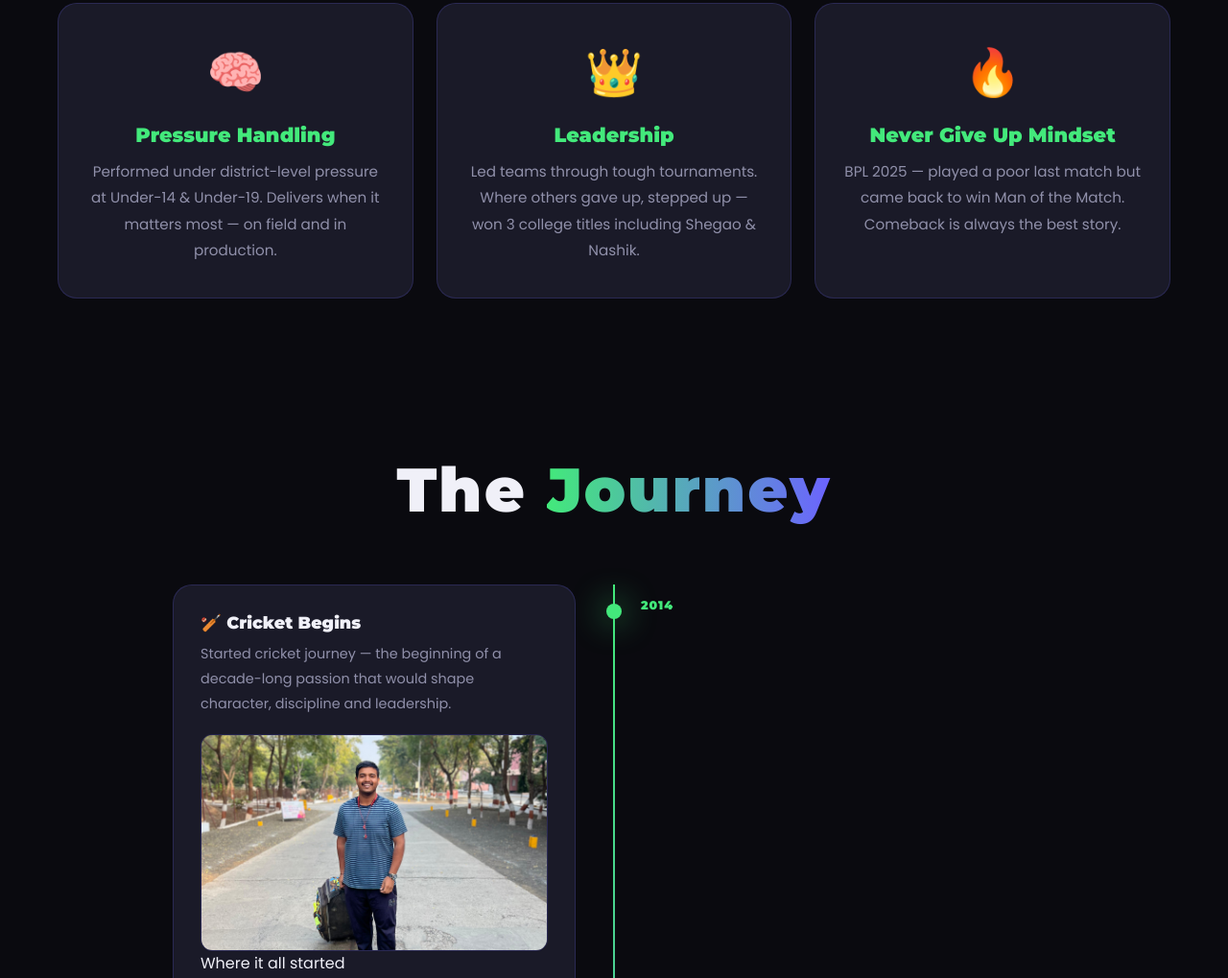
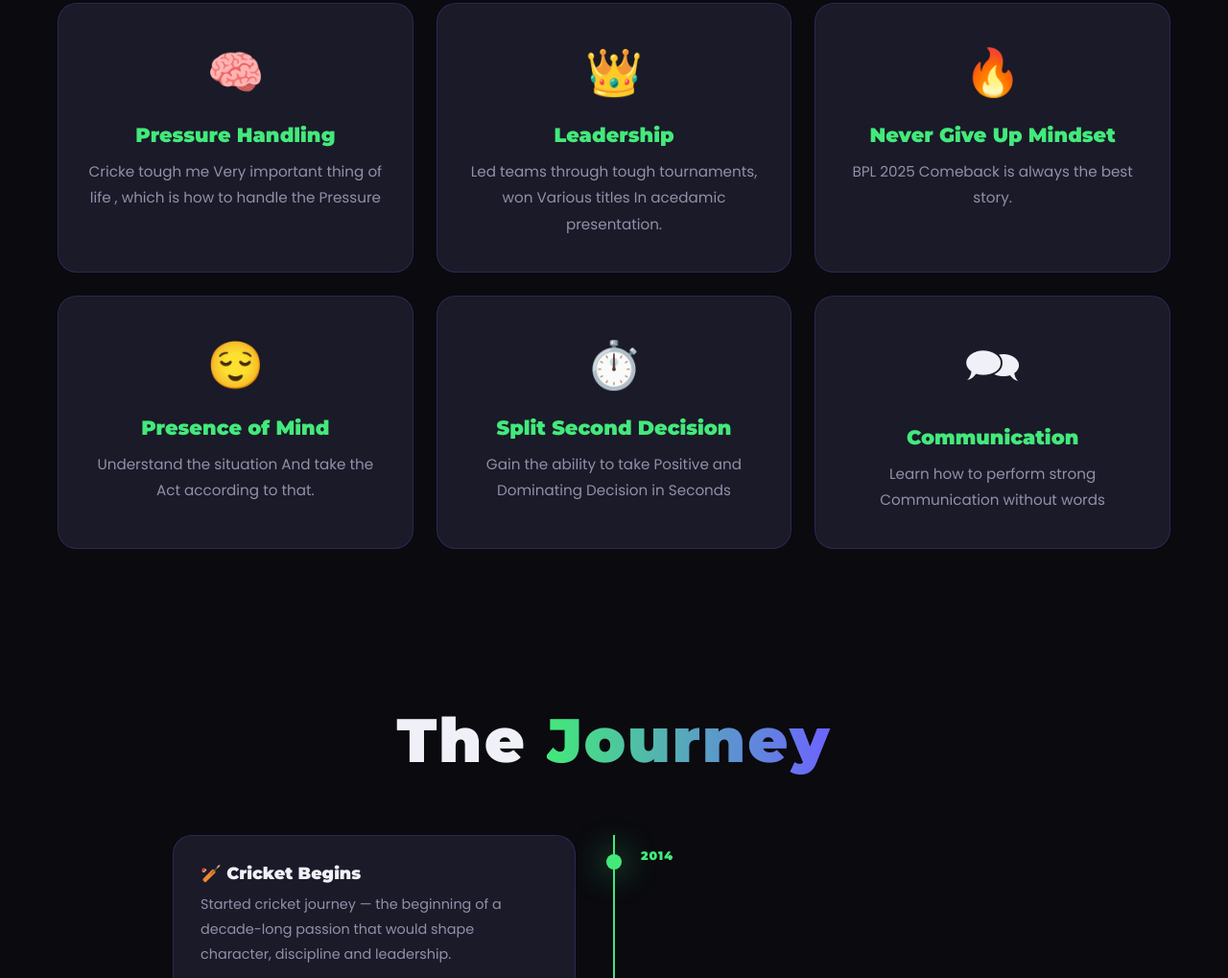
Before and after one commit to varadnagapurkar01/varad_portfolio, a plain HTML site: page cricket.html in a window 1280 px wide. Shown: the part 797-1816 px from the top of the page at 96% size. Drawn offline with Linux system fonts and the light colour scheme.

Commit message:
Cricket update

```diff
--- a/cricket.html
+++ b/cricket.html
@@ -30,22 +30,39 @@
     </div>
   </section>
 
+
+
   <!-- TRAITS SECTION -->
   <section class="traits-section">
     <div class="trait-card" data-aos>
       <div class="trait-icon">🧠</div>
       <h3>Pressure Handling</h3>
-      <p>Performed under district-level pressure at Under-14 & Under-19. Delivers when it matters most — on field and in production.</p>
+      <p>  Cricke tough me Very important thing of life , which is how to handle the Pressure</p>
     </div>
     <div class="trait-card" data-aos>
       <div class="trait-icon">👑</div>
       <h3>Leadership</h3>
-      <p>Led teams through tough tournaments. Where others gave up, stepped up — won 3 college titles including Shegao & Nashik.</p>
+      <p>Led teams through tough tournaments, won Various titles In acedamic presentation.</p>
     </div>
     <div class="trait-card" data-aos>
       <div class="trait-icon">🔥</div>
       <h3>Never Give Up Mindset</h3>
-      <p>BPL 2025 — played a poor last match but came back to win Man of the Match. Comeback is always the best story.</p>
+      <p>BPL 2025  Comeback is always the best story.</p>
+    </div>
+     <div class="trait-card" data-aos>
+      <div class="trait-icon">😌</div>
+      <h3> Presence of Mind </h3>
+      <p>Understand the situation And take the Act according to that.</p>
+    </div>
+       <div class="trait-card" data-aos>
+      <div class="trait-icon">⏱️</div>
+      <h3>Split Second Decision </h3>
+      <p>Gain the ability to take Positive and Dominating Decision in Seconds</p>
+    </div>
+       <div class="trait-card" data-aos>
+      <div class="trait-icon">🗪</div>
+      <h3>Communication</h3>
+      <p>Learn how to perform strong Communication without words</p>
     </div>
   </section>
 
@@ -234,14 +251,16 @@
     </div>
   </section>
 
+
+<!-- Information of additional cricket. -->
   <!-- GO DEEPER BUTTON -->
-  <section class="deeper-section">
+  <!-- <section class="deeper-section">
     <div class="deeper-content">
       <h3>Want the Full Story?</h3>
       <p>Every tournament. Every match. Every wicket. Every title. The complete cricket journey.</p>
       <a href="more_cricket.html" class="btn-deeper">Explore Full Cricket Journey →</a>
     </div>
-  </section>
+  </section> -->
 
   <!-- FOOTER -->
   <footer class="footer">
```
